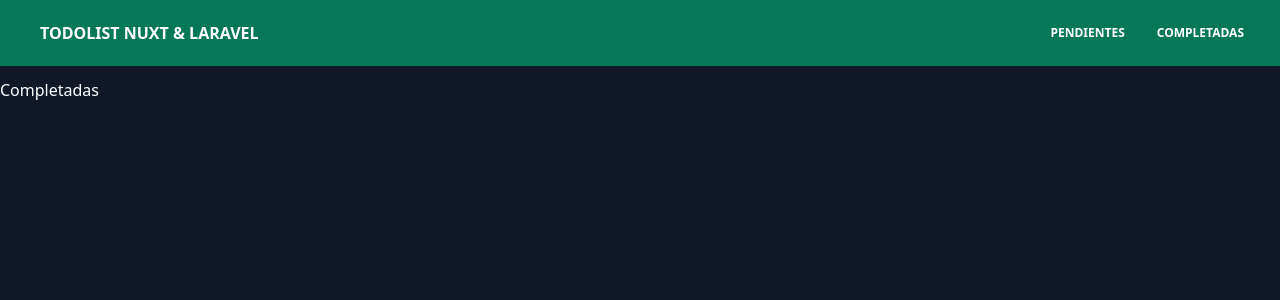
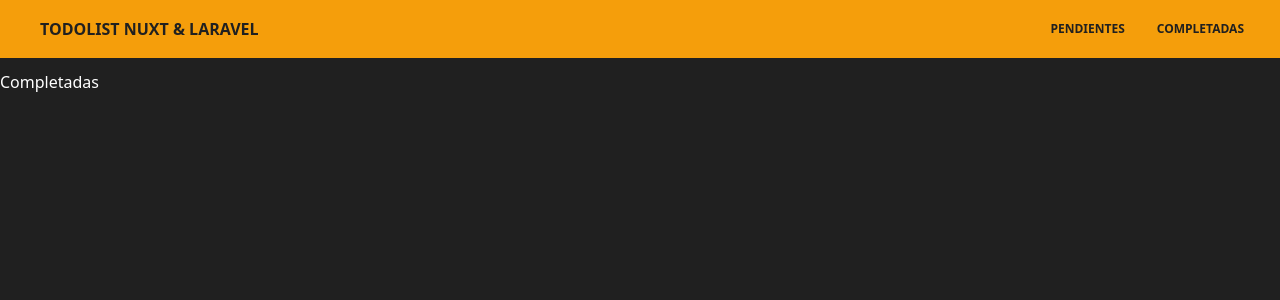
Before and after one commit to larturi/vue-nuxt-todolist-client, a Nuxt app: page /completadas in a window 1280 px wide. Shown: the top 300 px of the page. Built offline with nearby package versions, Linux system fonts and the light colour scheme.

Commit message:
Estilos. Completed task

```diff
--- a/components/Navbar.vue
+++ b/components/Navbar.vue
@@ -1,8 +1,8 @@
 <template>
-  <nav class="relative flex flex-wrap items-center justify-between px-2 py-3 bg-green-700 mb-3">
+  <nav class="relative flex flex-wrap items-center justify-between px-2 py-2 bg-yellow mb-3">
     <div class="container px-4 mx-auto flex flex-wrap items-center justify-between">
       <div class="w-full relative flex justify-between lg:w-auto px-4 lg:static lg:block lg:justify-start">
-        <a class="font-bold leading-relaxed inline-block mr-4 py-2 whitespace-nowrap uppercase text-white" href="/">
+        <a class="font-bold leading-relaxed inline-block mr-4 py-2 whitespace-nowrap uppercase text-black" href="/">
           Todolist Nuxt & Laravel
         </a>
         <button class="text-white cursor-pointer text-xl leading-none px-3 py-1 border border-solid border-transparent rounded bg-transparent block lg:hidden outline-none focus:outline-none" type="button" v-on:click="toggleNavbar()">
@@ -14,7 +14,7 @@
           <li class="nav-item">
             <nuxt-link
                 to="/"
-                class="px-3 py-2 flex items-center text-xs uppercase font-bold leading-snug text-white hover:opacity-75"
+                class="px-3 py-2 flex items-center text-xs uppercase font-bold leading-snug text-black hover:opacity-75"
             >
               <span class="ml-2">Pendientes</span>
             </nuxt-link>
@@ -22,7 +22,7 @@
           <li class="nav-item">
            <nuxt-link
                 to="/completadas"
-                class="px-3 py-2 flex items-center text-xs uppercase font-bold leading-snug text-white hover:opacity-75"
+                class="px-3 py-2 flex items-center text-xs uppercase font-bold leading-snug text-black hover:opacity-75"
             >
               <span class="ml-2">Completadas</span>
             </nuxt-link>
--- a/components/Tarea.vue
+++ b/components/Tarea.vue
@@ -1,27 +1,27 @@
 <template>
 
-     <li class="py-4 border-b border-gray-600 border-1 font-semibold list-none">
+     <li class="py-4 border-b border-gray border-1 font-semibold list-none">
          <span>
-             <input type="radio" name="" id="">
+             <input type="radio" v-on:click.prevent="onClickToggleCompleted(task)">
          </span>
 
          <span class="ml-1">{{ task.name }}</span>
 
          <span class="float-right px-2">
             <button
-                class="p-1 rounded -mt-5 w-24 font-bold bg-green-700 text-white text-sm mr-2"
+                class="p-2 -mt-5 w-20 font-bold bg-yellow text-black text-xs mr-2"
                 v-on:click.prevent="onClickSelect(task)"
                 v-if="!isEdit"
             >EDITAR</button>
 
             <button
-                class="p-1 rounded -mt-5 w-24 font-bold bg-blue-700 text-white text-sm mr-2"
+                class="p-2 -mt-5 w-20 font-bold bg-purple text-white text-xs mr-2"
                 v-on:click.prevent="onClickCancel()"
                 v-if="isEdit"
             >CANCELAR</button>
 
             <button
-                class="p-1 rounded -mt-5 w-24 font-bold bg-yellow-600 text-white text-sm"
+                class="p-2 -mt-5 w-20 font-bold bg-pink text-white text-xs"
                 v-on:click.prevent="onClickDelete(task)"
             >ELIMINAR</button>
          </span>
@@ -58,14 +58,16 @@ export default {
         onClickDelete(tarea) {
             this.$emit('removeTask', tarea);
         },
-
         onClickSelect(tarea) {
             this.$emit('selectTask', tarea);
             this.isEdit = true;
         },
-
         onClickCancel() {
             this.$emit('cancelTask');
+            this.isEdit = false;
+        },
+        onClickToggleCompleted() {
+            this.$emit('toggleCompletedTask');
             this.isEdit = false;
         },
 
--- a/layouts/default.vue
+++ b/layouts/default.vue
@@ -1,5 +1,5 @@
 <template>
-  <div class="bg-gray-900 text-white min-h-screen">
+  <div class="bg-black text-white min-h-screen">
     <Navbar />
     <Nuxt />
   </div>
--- a/pages/index.vue
+++ b/pages/index.vue
@@ -10,11 +10,13 @@
                 type="text"
                 v-model="task"
                 placeholder="¿Qué vas a hacer hoy?"
-                class="shadow appearance-none border w-full py-2 px-3 text-gray-700 focus:outline-none focus:shadow-outline"
+                class="shadow appearance-none border w-full py-2 px-3 text-black focus:outline-none focus:shadow-outline"
               >
 
               <button
-                class="shadow appearance-none w-full py-3 px-3 mt-1 bg-green-700 text-white active:bg-green-600 font-bold uppercase text-xs hover:shadow-md outline-none focus:outline-none ease-linear transition-all duration-150"
+                class="shadow appearance-none w-full py-3 px-3 mt-1 font-bold uppercase
+                       text-xs hover:shadow-md outline-none focus:outline-none ease-linear transition-all duration-150"
+                :class="colorButtonAddOrEdit"
                 type="submit"
               >
                 {{ (isEdit) ? 'Editar Tarea': 'Añadir Tarea' }}
@@ -23,14 +25,15 @@
             </form>
 
             <div>
-              <h1 class="mt-8 font-bold font-xl mb-6 bg-white text-gray-600 p-3 border-l-8 border-yellow-600">Tareas Pendientes</h1>
-              <ul class="mb-10 bg-gray-900">
+              <h1 class="mt-8 font-bold font-xl mb-6 bg-white text-black p-3 border-l-8 border-yellow">Tareas Pendientes</h1>
+              <ul class="mb-10 bg-black">
                 <Tarea
                   v-for="(tarea, index) in tasks"
                   :key="tarea.id"
                   :task="tarea"
                   :index="index"
                   @removeTask="removeTask(tarea)"
+                  @toggleCompletedTask="toggleCompletedTask(tarea)"
                   @selectTask="selectTask(tarea)"
                   @cancelTask="cancelTask()"
                 />
@@ -71,6 +74,9 @@ export default {
   computed: {
     tasks() {
       return this.$store.state.tasks;
+    },
+    colorButtonAddOrEdit() {
+      return this.isEdit ? 'bg-yellow text-black' : 'bg-gray text-white';
     }
   },
 
@@ -114,6 +120,14 @@ export default {
       tarea.deleted = true;
       await axios.put(`http://todolist-vue-laravel-server.test/api/tasks/${tarea.id}`, tarea);
     },
+    async toggleCompletedTask(tarea) {
+      // Elimino del store
+      this.$store.commit('removeTask', tarea);
+
+      // Actualizo en la BD
+      tarea.completed = true;
+      await axios.put(`http://todolist-vue-laravel-server.test/api/tasks/${tarea.id}`, tarea);
+    },
     async editTask(tarea) {
       // Edito en el store
       // this.$store.commit('editTask', tarea);
--- a/tailwind.config.js
+++ b/tailwind.config.js
@@ -3,6 +3,35 @@ module.exports = {
   darkMode: false, // or 'media' or 'class'
   theme: {
     extend: {},
+    colors: {
+      black: {
+        DEFAULT: '#202020',
+      },
+      darkgray: {
+        DEFAULT: '#282828',
+      },
+      white: {
+        DEFAULT: '#FFF',
+      },
+      pink: {
+        DEFAULT: '#B1013F',
+      },
+      ligthgray: {
+        DEFAULT: '#9B9B9B',
+      },
+      yellow: {
+        DEFAULT: '#F59E0B',
+      },
+      green: {
+        DEFAULT: '#047857',
+      },
+      gray: {
+        DEFAULT: 'rgb(84, 83, 83)'
+      },
+      purple: {
+        DEFAULT: '#7C3AED'
+      }
+    }
   },
   variants: {
     extend: {},
```
